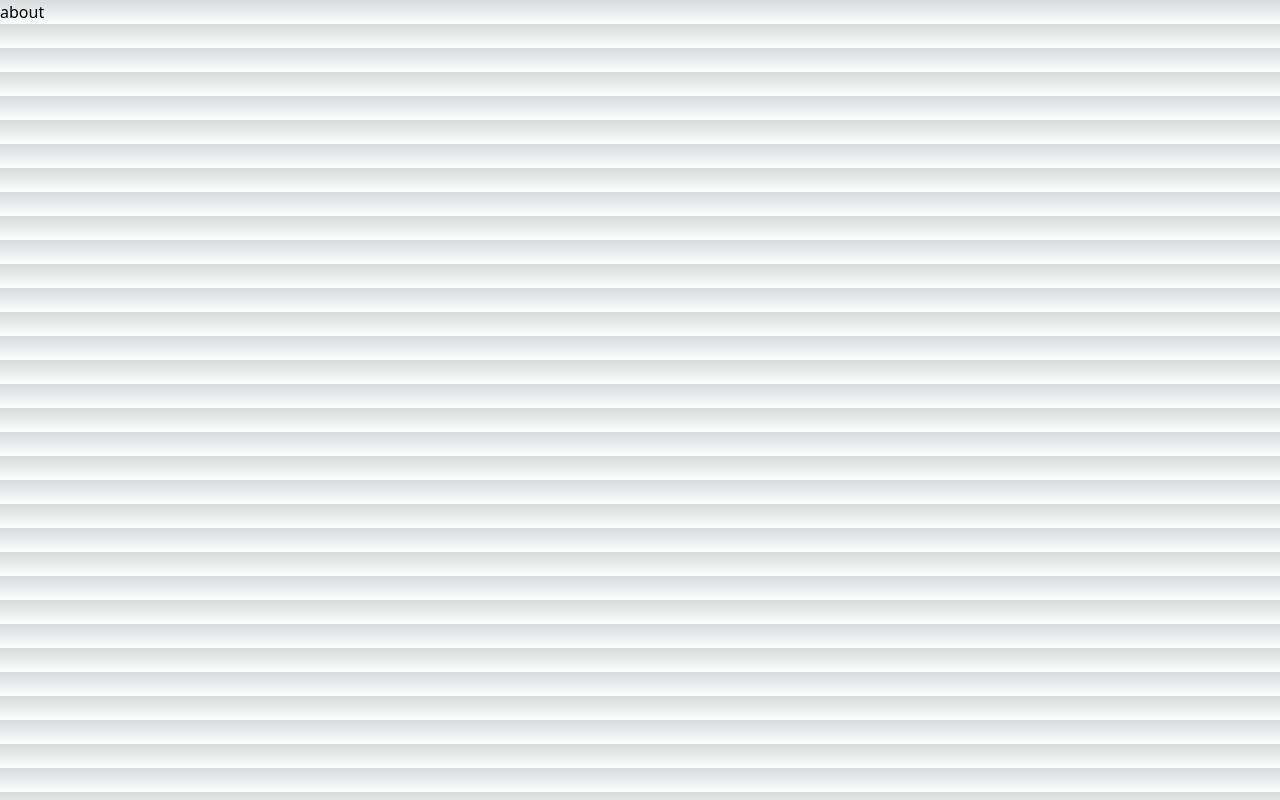
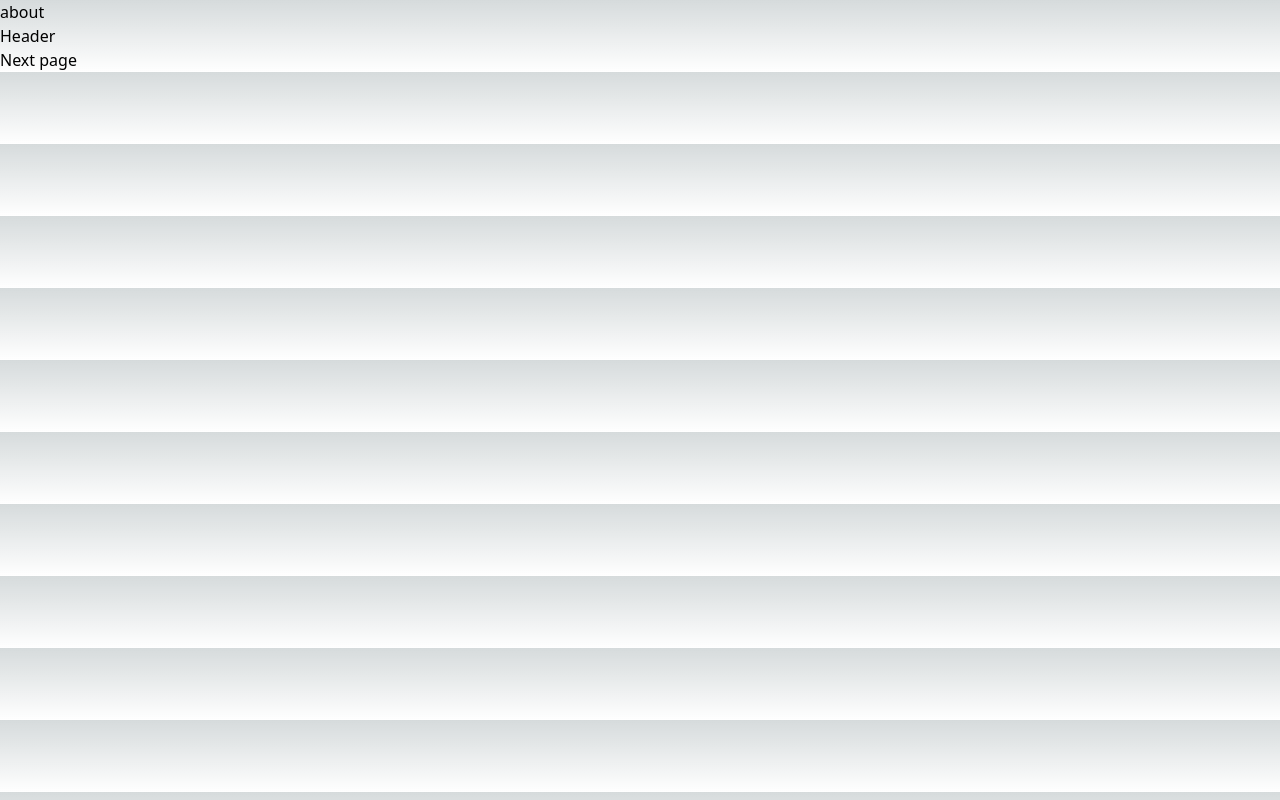
Before and after one commit to quanglatoi002/Learn-NextJs, a Next.js app: page /about in a window 1280 px wide. Built offline with nearby package versions, Linux system fonts and the light colour scheme.

Commit message:
SSG and Daata Fetching on client side

```diff
--- /dev/null
+++ b/components/common/header.tsx
@@ -0,0 +1,8 @@
+import * as React from 'react';
+
+export interface HeaderProps {}
+
+export default function Header(props: HeaderProps) {
+  console.log('render header');
+  return <div>Header</div>;
+}
--- a/pages/about.tsx
+++ b/pages/about.tsx
@@ -1,19 +1,63 @@
 import { useRouter } from 'next/router';
-import React from 'react';
+import React, { useEffect, useState } from 'react';
+import dynamic from 'next/dynamic';
+import Header from '@/components/common/header';
 
+//sử dụng dynamic ssr=false cho trường hợp bạn chỉ muốn nó render ở phía clients
+// const Header = dynamic(() => import('@/components/common/header'), { ssr: false });
 export interface AboutPageProps {}
 
 // lúc đầu kết quả trả về bên phía clients
 // About query {} sẽ là 1 object rỗng
 // router.query empty when pre-rendering, update after hydration và output đầu ra là HTML
 export default function AboutPage(props: AboutPageProps) {
+  const [postList, setPostList] = useState([]);
   const router = useRouter();
   console.log('About query', router.query);
-  return <div>about</div>;
+  const page = router.query?.page;
+  useEffect(() => {
+    if (!page) return;
+    (async () => {
+      const response = await fetch(`https://jsonplaceholder.typicode.com/posts?_page=${page}`);
+      const data = await response.json();
+      setPostList(data);
+    })();
+  }, [page]);
+  function handleNextClick() {
+    router.push(
+      {
+        pathname: 'about',
+        query: {
+          page: (Number(page) || 1) + 1,
+        },
+      },
+      undefined,
+      //shallow: true là chỉ update bên phía client thôi
+      { shallow: true }
+    );
+  }
+  return (
+    <div>
+      <h1>about</h1>
+      <Header />
+      <ul className="post-list">
+        {postList.map((item: any) => (
+          <li key={item.id}>{item.title}</li>
+        ))}
+      </ul>
+      <button onClick={handleNextClick}>Next page</button>
+    </div>
+  );
+}
+export async function getStaticProps() {
+  console.log('get static props');
+  return {
+    props: {},
+  };
 }
 //Sau khi use getServerSideProps output đầu ra là file JS
-export async function getServerSideProps() {
-  return {
-    props: { message: `Next.js is awesome` }, // will be passed to the page component as props
-  };
-}
+// export async function getServerSideProps() {
+//   return {
+//     props: { message: `Next.js is awesome` }, // will be passed to the page component as props
+//   };
+// }
--- a/pages/posts/[postId].tsx
+++ b/pages/posts/[postId].tsx
@@ -1,17 +1,17 @@
-// import { useRouter } from 'next/router';
-// import React from 'react';
+import { useRouter } from 'next/router';
+import React from 'react';
 
-// type Props = {};
+type Props = {};
 
-// const postId = (props: Props) => {
-//   // eslint-disable-next-line react-hooks/rules-of-hooks
-//   const router = useRouter();
-//   return (
-//     <div>
-//       <h1>Post Detail Page</h1>
-//       <p>Query: {JSON.stringify(router.query)}</p>
-//     </div>
-//   );
-// };
+const postId = (props: Props) => {
+  // eslint-disable-next-line react-hooks/rules-of-hooks
+  const router = useRouter();
+  return (
+    <div>
+      <h1>Post Detail Page</h1>
+      <p>Query: {JSON.stringify(router.query)}</p>
+    </div>
+  );
+};
 
-// export default postId;
+export default postId;
```
Also changed, not shown: pages/[name].tsx (renamed from pages/posts/[name].tsx), theory/DataFetching/getStaticProps.txt, theory/NoteRouter/index.txt (added).
